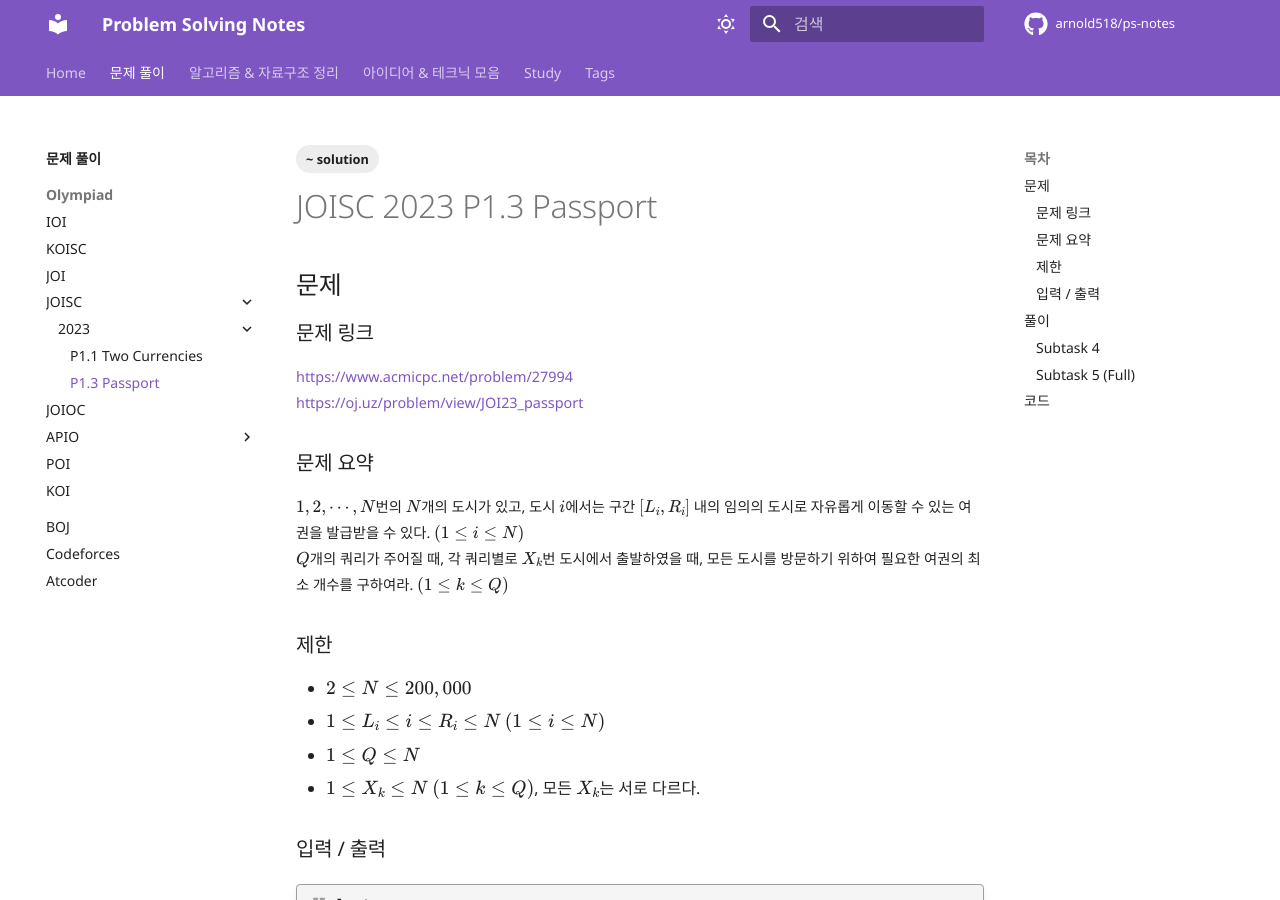
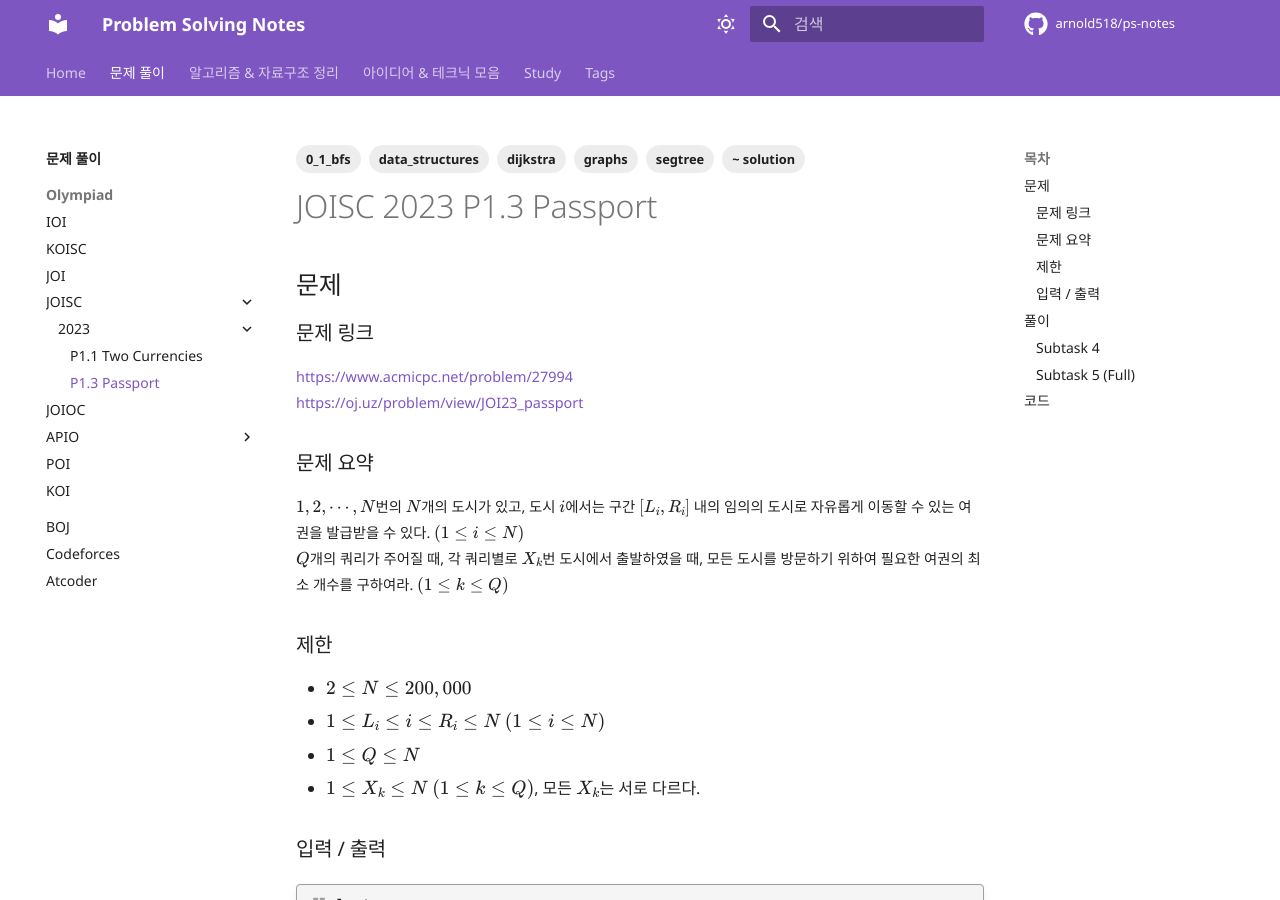
Before and after one commit to arnold518/ps-notes, an MkDocs documentation site: the page built from docs/solutions/Olympiad/JOISC/2023/P1.3 Passport/solution.md, in a window 1280 px wide and 900 px high. Built offline with MkDocs 1.6.1 and Material for MkDocs 9.7.7, drawn with Linux system fonts in a browser that asks for light colours; comment, search, counter and statistics services are not loaded.

Commit message:
JOISC 2023 P1.3
tags

```diff
--- a/docs/solutions/Olympiad/JOISC/2023/P1.3 Passport/solution.md
+++ b/docs/solutions/Olympiad/JOISC/2023/P1.3 Passport/solution.md
@@ -1,6 +1,11 @@
 ---
 title: JOISC 2023 P1.3 Passport
 tags:
+    - 0_1_bfs
+    - data_structures
+    - dijkstra
+    - graphs
+    - segtree
     - ~ solution
 ---
 
```
